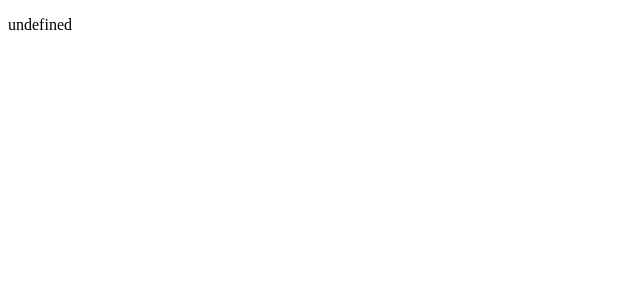
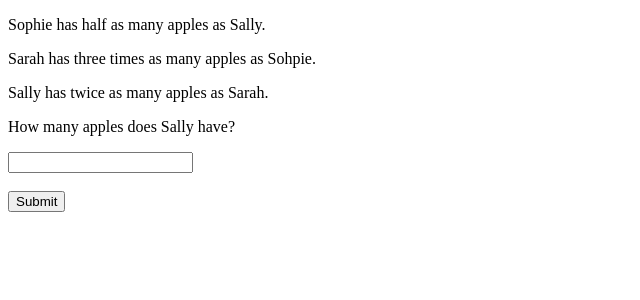
Before and after one commit to kategourley/QuizInternalAssessment, a Svelte app: page / in a window 1280 px wide. Shown: the top 300 px of the page, without its empty margins (0-640 px from the left). Built offline with nearby package versions, Linux system fonts and the light colour scheme.

Commit message:
Added basic check function for a single question.

```diff
--- a/src/App.svelte
+++ b/src/App.svelte
@@ -1,21 +1,39 @@
 <script>
-  let questions = [{questionId: 1 , hint1:'' , hint2:'', hint3: ''},]
+	let userInput = ''
+	let activeQ = 0
+  let questions = [{hint1:'Sophie has half as many apples as Sally.' , hint2:'Sarah has three times as many apples as Sohpie.', hint3: 'Sally has twice as many apples as Sarah.', query: 'How many apples does Sally have?', correct: '6',}]
 
-function getRandom() {
-  let number = Math.floor(Math.random() * 11);
-return number
+		function checkAnswers() {
 
 
-}
+	if (userInput == questions[0].correct) {
+
+			console.log('correct')
+
+		} else {
+			console.log('incorrect')
+		}
+	}
+	function getRandom() {
+  	let number = Math.floor(Math.random() * 11);
+		return number
+	}
+</script>
 
 
 
+{#each questions as {hint1, hint2, hint3, userInput, query, correct}}
 
+  <p>{hint1}</p>
+  <p>{hint2}</p>
+  <p>{hint3}</p>
+  <p>{query}</p>
 
+{/each}
 
-</script>
+  <label>
+    <input bind:value={userInput}>
+  </label>
+  <br><br>
 
-{#each questions as {questionId, hint1, hint2, hint3}}
-
-<p>{questions.hint1}</p>
-{/each}
+  <button on:click={checkAnswers}>Submit</button>
```
Also changed, not shown: 1 other file (tests, documents, lock files or other folders).
